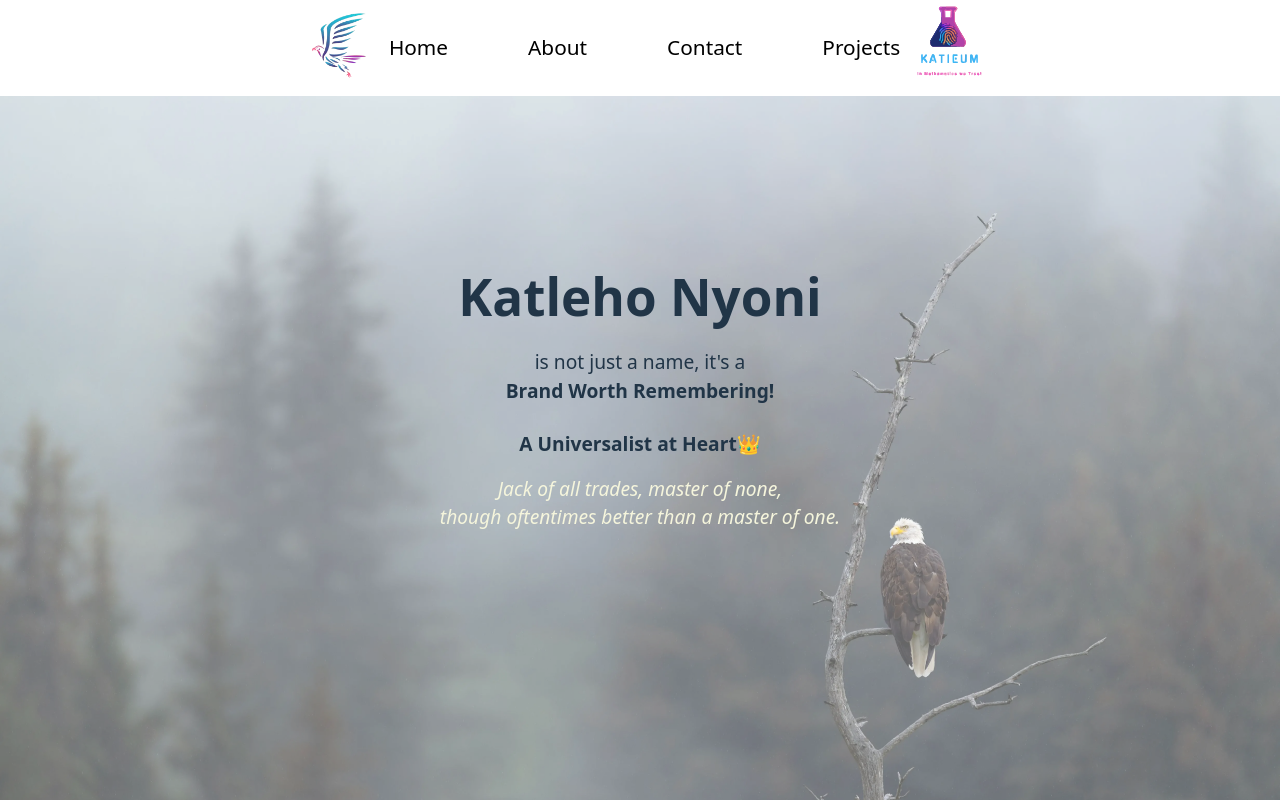
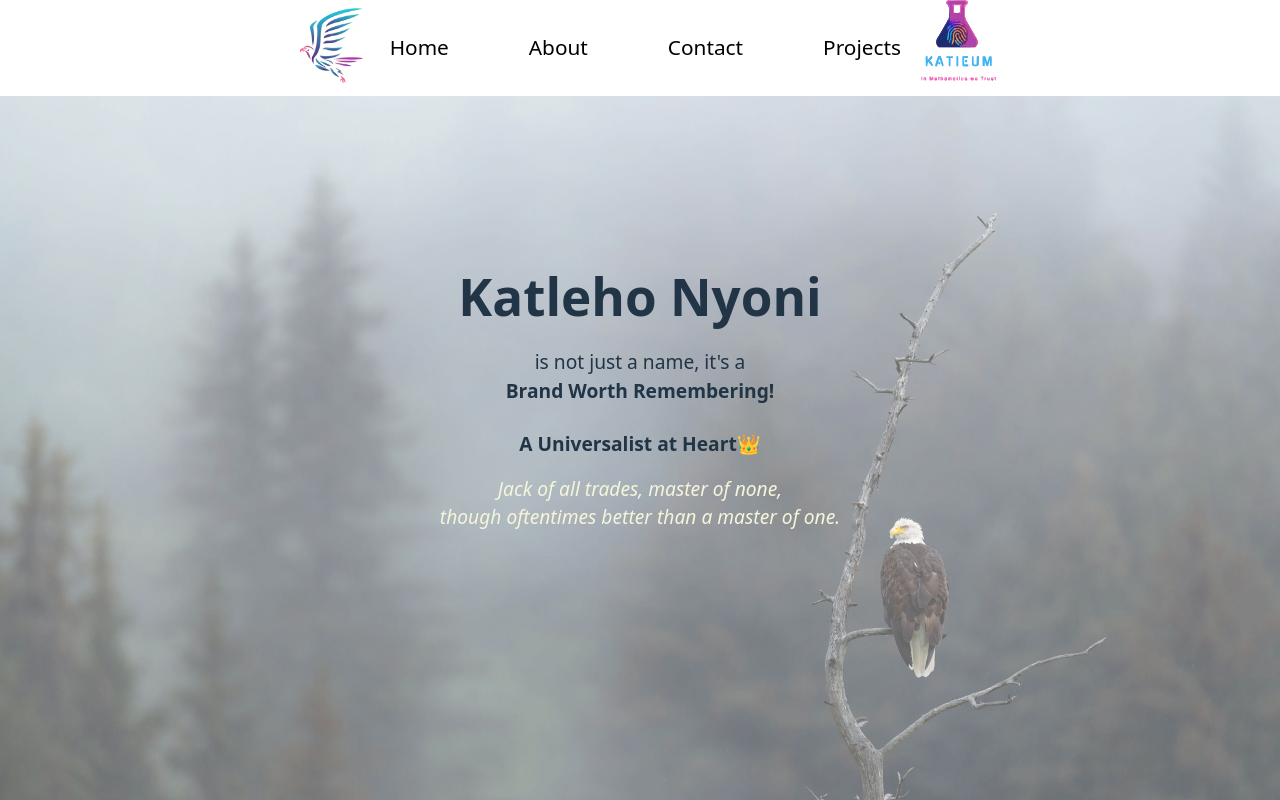
Before and after one commit to Katleho-Nyoni/React-Web, a React (Vite) app in the folder development/: page / in a window 1280 px wide. Shown: the top 800 px of the page. Built offline with nearby package versions, Linux system fonts and the light colour scheme.

Commit message:
Update dependencies and enhance CSS styles for layout adjustments

```diff
--- a/development/package.json
+++ b/development/package.json
@@ -33,7 +33,7 @@
     "eslint-plugin-react-refresh": "^0.4.20",
     "globals": "^16.3.0",
     "postcss": "^8.5.6",
-    "tailwindcss": "^4.1.11",
+    "tailwindcss": "^4.1.14",
     "vite": "^7.0.4"
   }
 }
--- a/development/src/index.css
+++ b/development/src/index.css
@@ -80,8 +80,9 @@ nav{
 }
 
 nav img{
-  height:12vh;
-  justify-content: flex-start;
+  height:14vh;
+  justify-content:initial;
+  align-items:self-start;
   /* ali */
 }
 /* Link{
@@ -161,7 +162,7 @@ Icon{
   100% {--gradient-angle: 360deg}
 }
 
-.content-container::before, .content-container::after,.secret::before,.secret::after{
+.content-container::before, .content-container::after{
   content: "";
   position: absolute;
   inset: -0.3rem;
@@ -181,23 +182,23 @@ Icon{
   border-bottom: 0.1px SOLID white;
 }
 
-.tab-list:hover{
+/* .tab-list:hover{
   cursor: pointer;
-}
+} */
 
-.tab-section{
-  /* height: 20rem; */
+/* .tab-section{
+  height: 20rem;
   display: flex;
   justify-content: center;
   margin-top: 2rem;
-  /* position:absolute; */
-}
+  position:absolute;
+} */
 
-.tab-panel {
+/* .tab-panel {
   display: list-item;
   justify-items: center;
 
-}
+} */
 
 .tech-stack {
   display: flex;
@@ -370,10 +371,3 @@ input:focus{
     background-color: #f9f9f9;
   }
 }
-
-.sandlana-secret{
-  display: flex;
-  justify-content: center;
-  align-items: center;
-  height: 100vh;
-}
```
Also changed, not shown: 1 other file (tests, documents, lock files or other folders).
